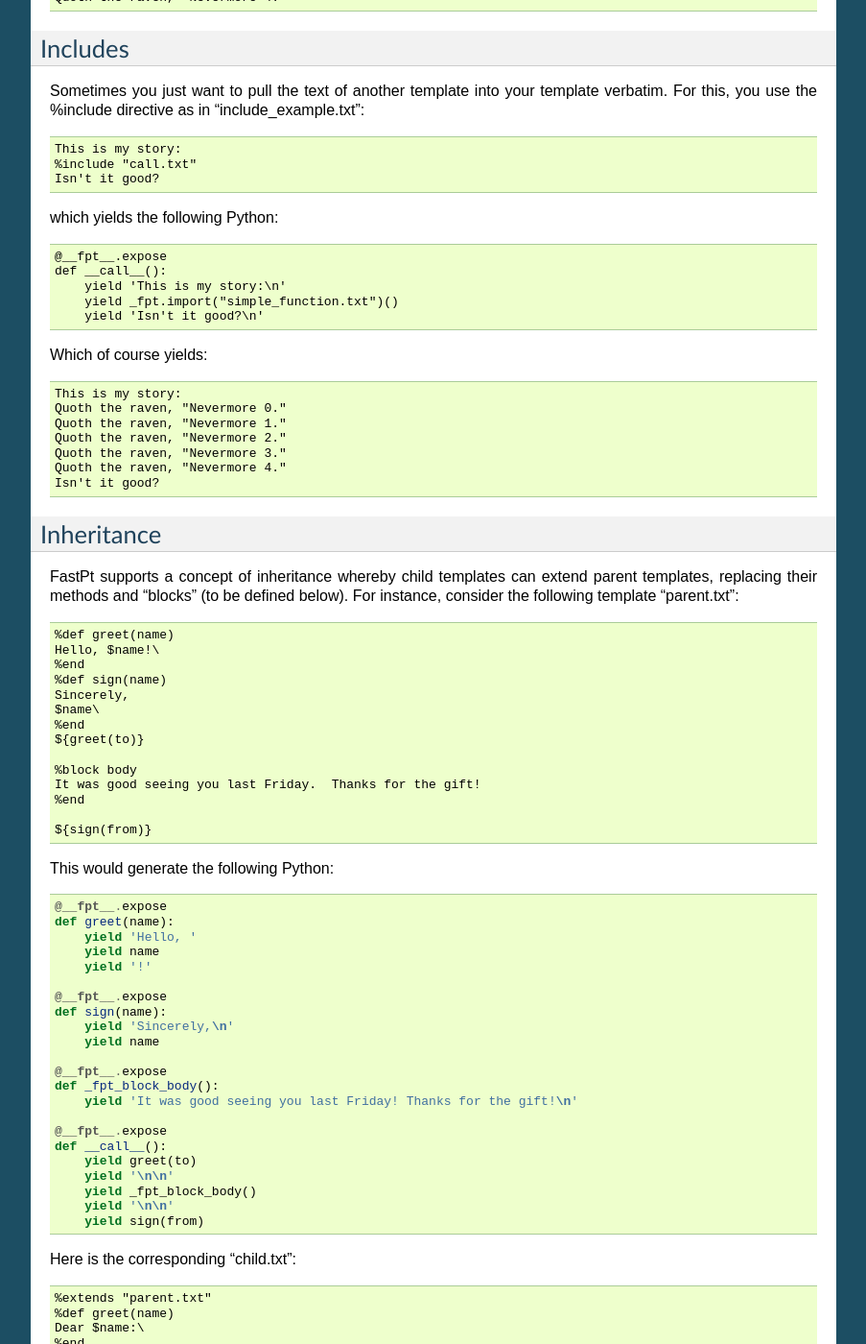
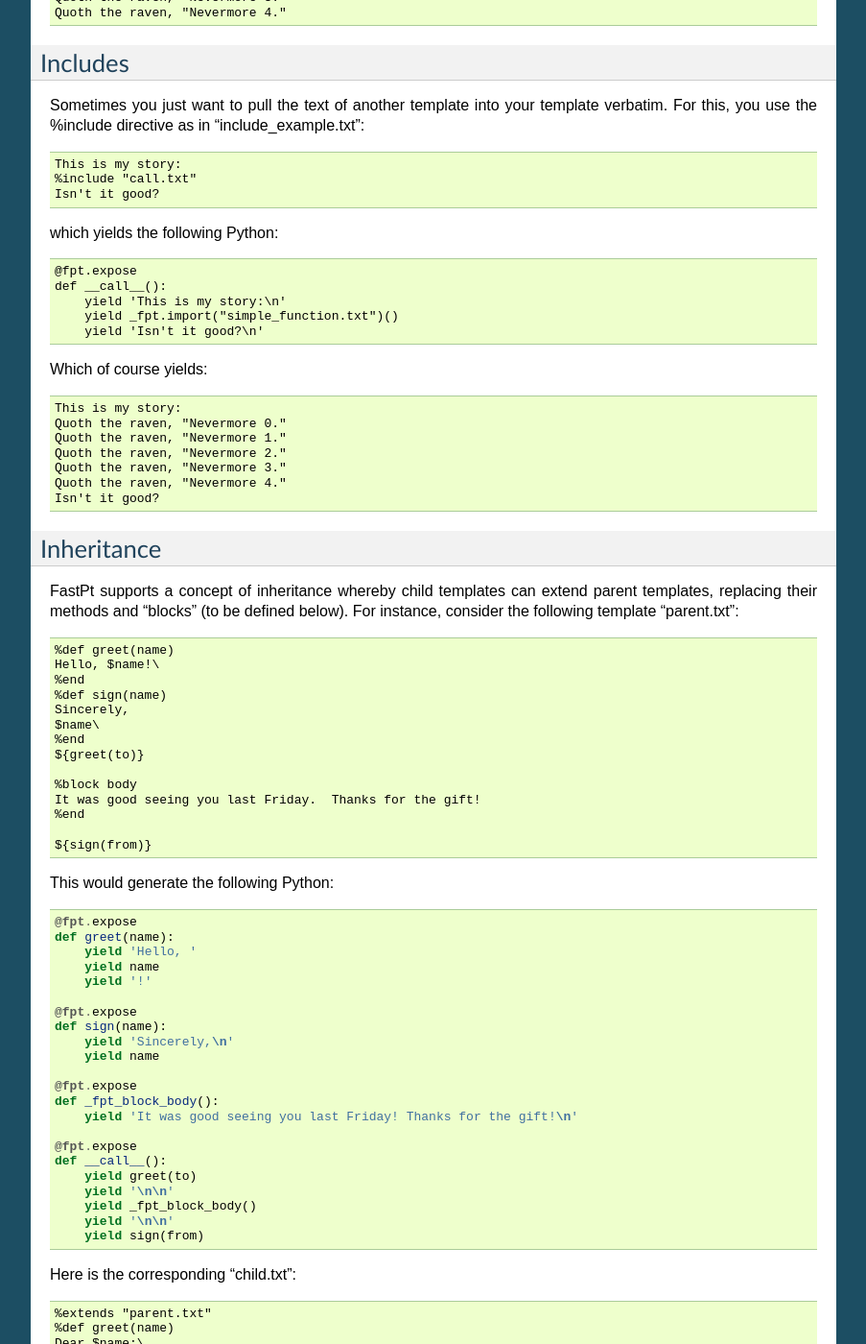
Before and after one commit to jackrosenthal/kajiki, a Sphinx documentation site: the page built from docs/text-templates.rst, in a window 1280 px wide and 1400 px high, scrolled down 5638 px. Shown: the whole window at 96% size, without its empty margins (198-1101 px from the left). Built offline with Sphinx 7.4.7, drawn with Linux system fonts in a browser that asks for light colours; some of the changed text lies outside the part shown.

```diff
--- a/TODO.txt
+++ b/TODO.txt
@@ -1,4 +1,3 @@
-* Test dynamic inheritance
 * Update docs for inheritance model
 * Develop Template IR
 * Write text => IR compiler (and document language)
--- a/docs/text-templates.rst
+++ b/docs/text-templates.rst
@@ -13,7 +13,7 @@ Let's start with a hello world template:
 
 This converts to the equivalent Python::
 
-    @__fpt__.expose
+    @fpt.expose
     def __call__():
         yield 'Hello, World!\n'
 
@@ -25,7 +25,7 @@ Slightly more verbose "hello_name.txt":
 
 This converts to the equivalent Python::
 
-    @__fpt__.expose
+    @fpt.expose
     def __call__():
          yield 'Hello, '
          yield name
@@ -41,7 +41,7 @@ as in "hello_arithmetic.txt":
 
 This converts to::
 
-    @__fpt__.expose
+    @fpt.expose
     def __call__():
         yield 'Hello, 2 + 2 is '
         yield 2+2
@@ -68,7 +68,7 @@ following template "control_flow.txt" illustrates:
 
 This yields the following Python::
 
-    @__fpt__.expose
+    @fpt.expose
     def __call__():
         yield 'A\n' # from the {%for... line
         for i in range(10):
@@ -134,7 +135,7 @@ whitespace removed "control_flow_ws.txt":
 
 This would generate the following Python::
 
-    @__fpt__.expose
+    @fpt.expose
     def __call__():
         yield 'A'
         for i in range(10):
@@ -252,7 +253,7 @@ This yields the following Python::
 
     import os
 
-    @__fpt__.expose
+    @fpt.expose
     def __call__():
         yield 'Hello'
 
@@ -277,14 +278,14 @@ see %def in action in "simple_function.txt":
 
 This compiles to the following Python::
 
-    @__fpt__.expose
+    @fpt.expose
     def evenness(n):
         if n % 2:
             yield 'even'
         else:
             yield 'odd'
 
-    @__fpt__.expose
+    @fpt.expose
     def __call__():
         for i in range(5):
             yield i
@@ -304,7 +305,7 @@ following file "import_test.txt":
 
 This would then compile to the following Python::
 
-    @__fpt__.expose
+    @fpt.expose
     def __call__():
         simple_function = _fpt.import("simple_function.txt")
         for i in range(5):
@@ -333,7 +334,7 @@ case, you can use the %call directive as shown in "call.txt":
 
 This results in the following Python::
 
-    @__fpt__.expose
+    @fpt.expose
     def quote():
         for i in range(5):
             yield 'Quoth '
@@ -342,7 +343,7 @@ This results in the following Python::
             yield caller(i)
             yield '."'
 
-    @__fpt__.expose
+    @fpt.expose
     def __call__():
         def _fpt_lambda(n):
             yield 'Nevermore '
@@ -374,7 +375,7 @@ verbatim.  For this, you use the %include directive as in "include_example.txt":
 
 which yields the following Python::
 
-    @__fpt__.expose
+    @fpt.expose
     def __call__():
         yield 'This is my story:\n'
         yield _fpt.import("simple_function.txt")()
@@ -418,22 +419,22 @@ For instance, consider the following template "parent.txt":
 
 This would generate the following Python::
 
-    @__fpt__.expose
+    @fpt.expose
     def greet(name):
         yield 'Hello, '
         yield name
         yield '!'
 
-    @__fpt__.expose
+    @fpt.expose
     def sign(name):
         yield 'Sincerely,\n'
         yield name
 
-    @__fpt__.expose
+    @fpt.expose
     def _fpt_block_body():
         yield 'It was good seeing you last Friday! Thanks for the gift!\n'
 
-    @__fpt__.expose
+    @fpt.expose
     def __call__():
         yield greet(to)
         yield '\n\n'
@@ -457,19 +458,19 @@ Here is the corresponding "child.txt":
 
 This would then yield the following Python::
 
-    @__fpt__.expose
+    @fpt.expose
     def greet(name):
         yield 'Dear '
         yield name
         yield ':'
 
-    @__fpt__.expose
+    @fpt.expose
     def _fpt_block_body():
         yield parent()
         yield '\n\n'
         yield 'And don\'t forget you owe me money!\n'
 
-    @__fpt__.expose
+    @fpt.expose
     def __call__():
         yield _fpt.extends(self, 'parent.txt')
 
```
Also changed, not shown: other parts of docs/text-templates.rst (+3 -2 lines), test.py (+27 -6 lines), 1 other file.
